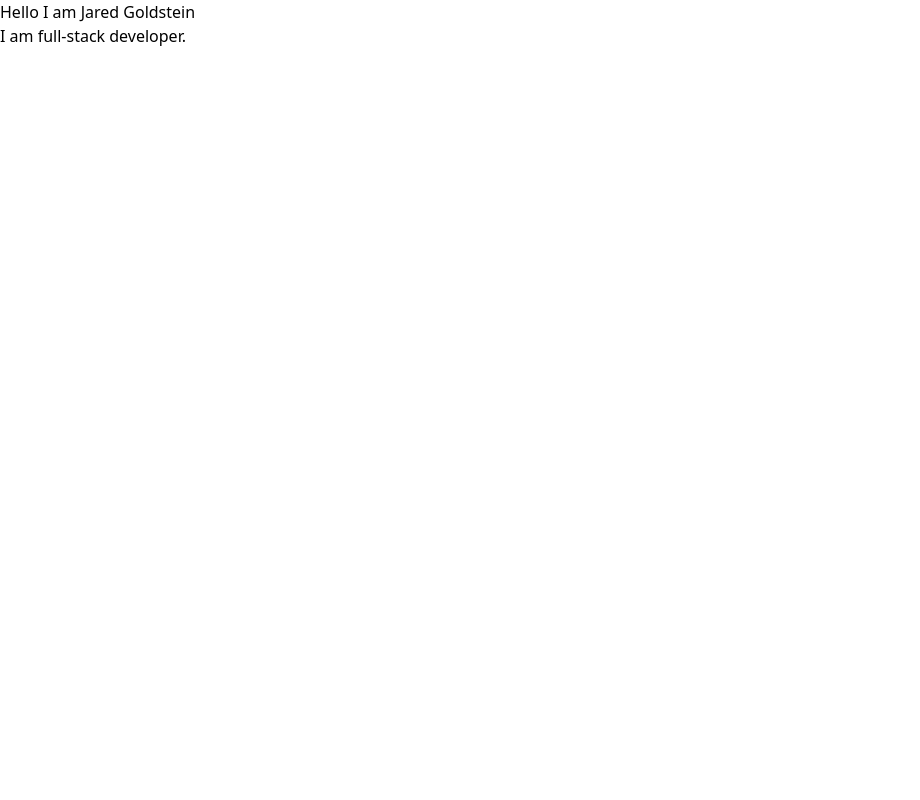
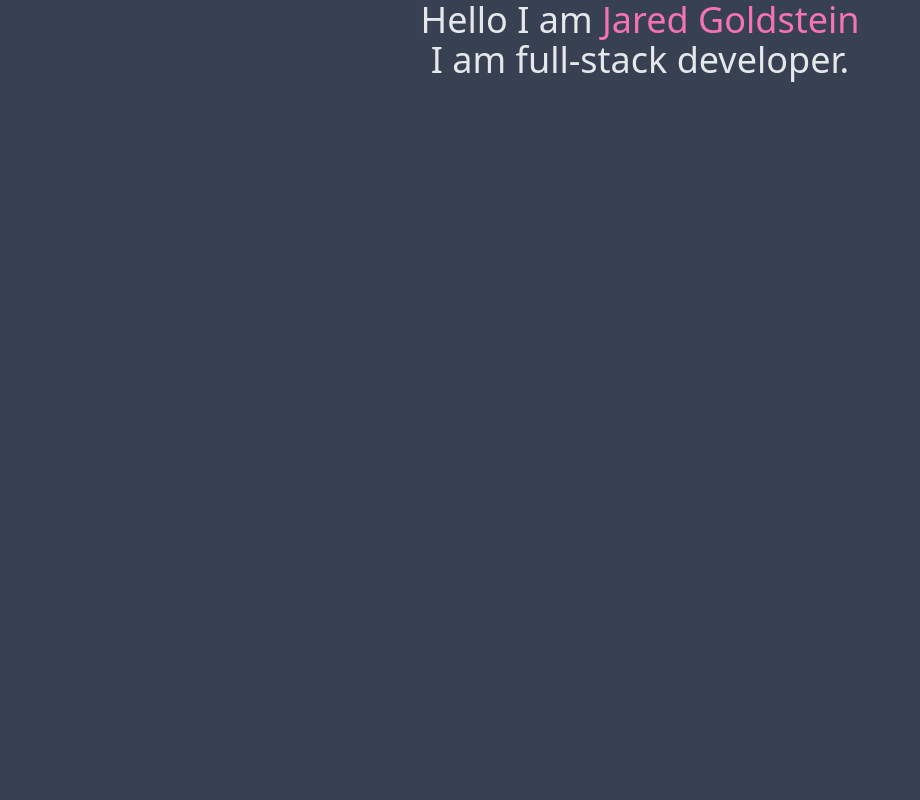
Before and after one commit to JaredGold/portfolio-12-5-2021, a React (Create React App) app: page / in a window 1280 px wide. Shown: the top 800 px of the page, without its empty margins (0-920 px from the left). Built offline with nearby package versions, Linux system fonts and the light colour scheme.

Commit message:
Add more styles

```diff
--- a/src/components/Landing.jsx
+++ b/src/components/Landing.jsx
@@ -2,8 +2,8 @@ import React from 'react'
 
 const Landing = () => {
   return (
-    <p className="h-screen">
-      Hello I am <span>Jared Goldstein</span><br/>
+    <p className="h-screen bg-gray-700 text-gray-200 text-center text-4xl">
+      Hello I am <span className="text-pink-400">Jared Goldstein</span><br/>
       I am full-stack developer.
     </p>
   )
```
